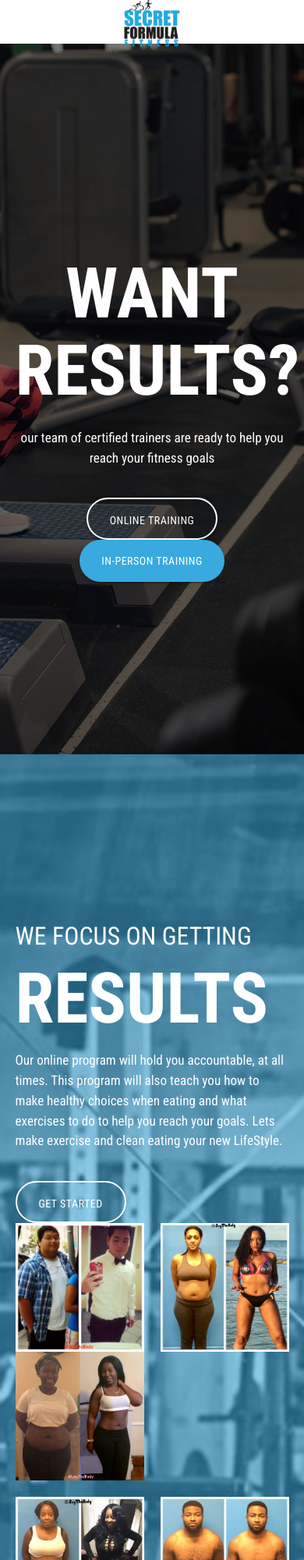
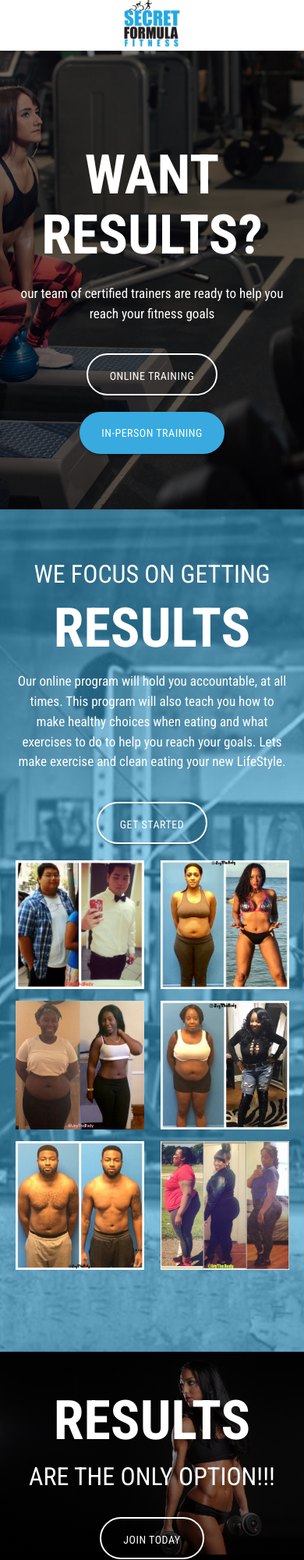
Before and after one commit to secretformulafitness/secretformulafitness.github.io, a plain HTML site: page index.html in a window 390 px wide. Shown: the top 2000 px of the page at 78% size. Drawn offline with Linux system fonts and the light colour scheme.

Commit message:
mobile QC

```diff
--- a/index.html
+++ b/index.html
@@ -45,6 +45,8 @@
 		</p>
 		<br>
 		<a href="https://slackpass.io/p/secretformulafitness" target="_blank" class="btn btn-large btn-border transparent">Online Training</a>
+		<br class="show-on-small">
+		<br class="show-on-small">
 		<a href="https://goo.gl/forms/D0PgOcsxPKDburYj1" target="_blank" class="btn btn-large blue">In-Person Training</a>
 		<br>
 		<br>
@@ -61,7 +63,7 @@
 	<div class="container">
 
 		<div class="row">
-			<div class="col s12 m6 l4 white-text">
+			<div class="col s12 m6 l4 center-mobile white-text">
 				<h4>WE FOCUS ON GETTING</h4>
 				<h1 class="m0 bold huge">RESULTS</h1>
 				<p class="flow-text">
@@ -69,6 +71,8 @@
 				</p>
 				<br>
 				<a href="https://slackpass.io/p/secretformulafitness" target="_blank" class="btn btn-large btn-border transparent">GET STARTED</a>
+				<br class="show-on-small">
+				<br class="show-on-small">
 			</div>
 			<div class="col s12 m6 l8">
 				<div class="row">
@@ -82,7 +86,7 @@
 					<div class="col s6 l4">
 						<img src="./images/results-1.png" alt="results" class="materialboxed responsive-img">
 					</div>
-					<div class="col s12">
+					<div class="col s12 hide-on-small-only">
 						<br>
 					</div>
 					<div class="col s6 l4">
@@ -106,9 +110,9 @@
 <div class="lift-bg page-header">
 	<div class="container">
 		<div class="row">
-			<div class="col s12 m6 white-text">
+			<div class="col s12 m6 center-mobile white-text">
 				<h1 class="m0 bold huge">RESULTS</h1>
-				<h4>ARE THE ONLY OPTION</h4>
+				<h4>ARE THE ONLY OPTION!!!</h4>
 				<br>
 				<a href="https://slackpass.io/p/secretformulafitness" target="_blank" class="btn btn-large btn-border transparent">JOIN TODAY</a>
 			</div>
@@ -123,17 +127,23 @@
 	<div class="col s12">
 		<br>
 	</div>
-	<div class="col s6 m3">
+	<div class="col s6 m2">
 		<img src="./images/logo-1.png" alt="logo" class="responsive-img">
 	</div>
-	<div class="col s6 m3">
+	<div class="col s6 m2">
 		<img src="./images/logo-2.jpg" alt="logo" class="responsive-img">
 	</div>
-	<div class="col s6 m3">
+	<div class="col s6 m2">
 		<img src="./images/logo-3.jpg" alt="logo" class="responsive-img">
 	</div>
-	<div class="col s6 m3">
+	<div class="col s6 m2">
 		<img src="./images/logo-4.png" alt="logo" class="responsive-img">
+	</div>
+	<div class="col s6 m2">
+		<img src="./images/logo-5.jpg" alt="logo" class="responsive-img">
+	</div>
+	<div class="col s6 m2">
+		<img src="./images/logo-6.png" alt="logo" class="responsive-img">
 	</div>
 	<div class="col s12">
 		<br>
--- a/style/main.css
+++ b/style/main.css
@@ -67,3 +67,20 @@ footer .fa {
     width: 35px;
     font-size: 23px;
 }
+@media only screen and (max-width: 500px) {
+    .center-mobile {
+        text-align: center;
+    }
+    .huge {
+        font-size: 70px;
+    }
+    .page-header {
+        padding: 50px 0!important;
+    }
+    nav {
+        height: 65px;
+    }
+    .materialboxed {
+        padding-bottom: 15px;
+    }
+}
```
Also changed, not shown: images/logo-5.jpg (added), images/logo-6.png (added).
